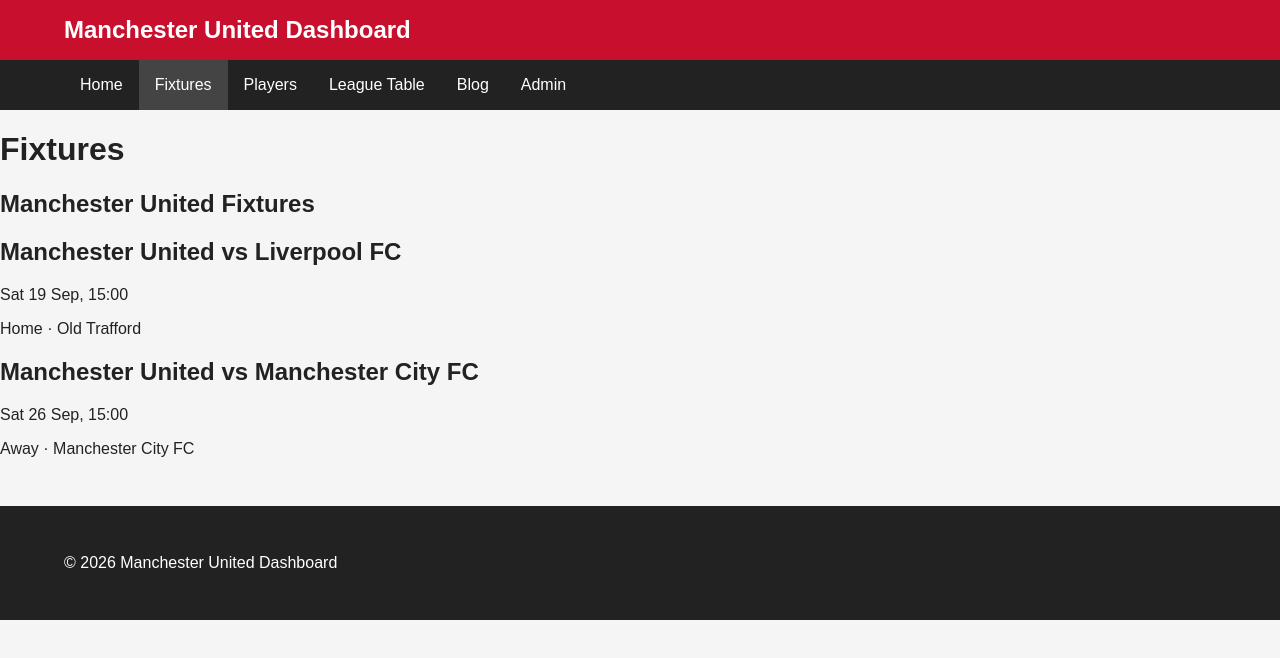
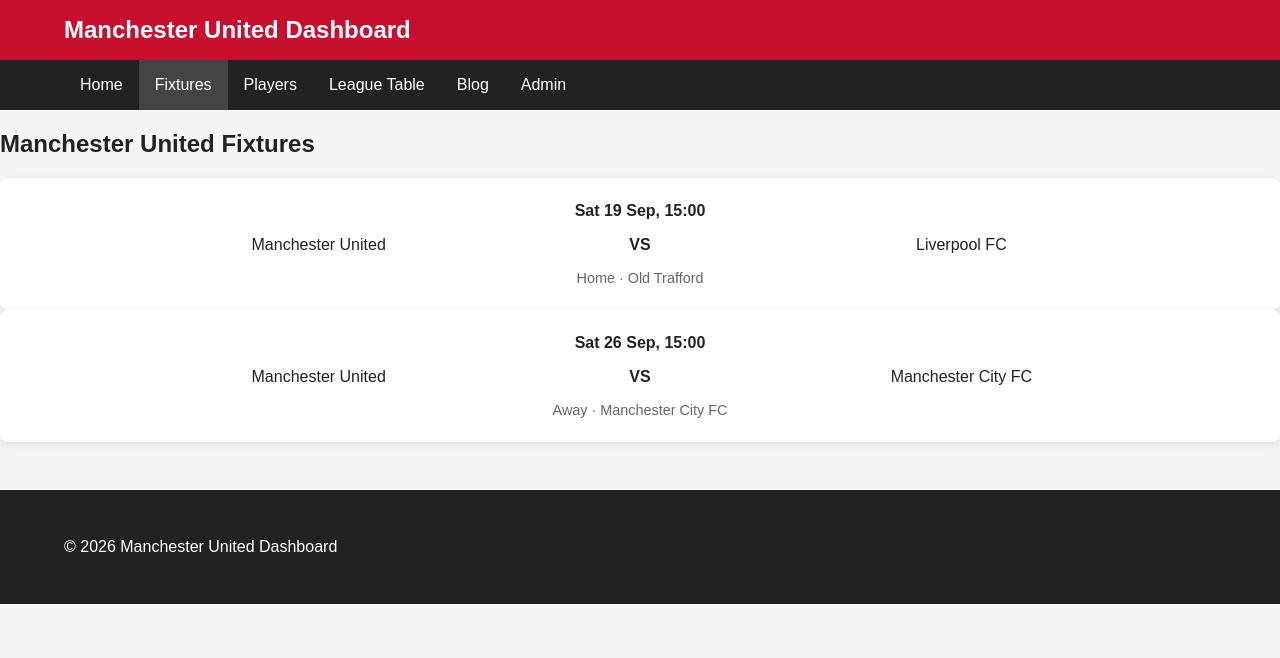
Before and after one commit to RichBurman/United-Website-Rebuild, an Angular app: page /fixtures in a window 1280 px wide. Shown: the top 658 px of the page. Built offline with nearby package versions, Linux system fonts and the light colour scheme.

Commit message:
feat: implement fixture card component with styling and tests; update fixtures page to use fixture card component

```diff
--- /dev/null
+++ b/src/app/components/fixture-card/fixture-card.css
@@ -0,0 +1,34 @@
+.fixture-card {
+  background: white;
+  border-radius: 8px;
+  padding: 1.5rem;
+  box-shadow: 0 2px 8px rgb(0 0 0 / 10%);
+}
+
+.fixture-date {
+  text-align: center;
+  font-weight: 700;
+  margin-bottom: 1rem;
+}
+
+.fixture-content {
+  display: grid;
+  grid-template-columns: 1fr auto 1fr;
+  align-items: center;
+  gap: 1rem;
+}
+
+.team {
+  text-align: center;
+}
+
+.vs {
+  font-weight: 700;
+}
+
+.fixture-venue {
+  margin-top: 1rem;
+  text-align: center;
+  font-size: 0.9rem;
+  color: #666;
+}
--- /dev/null
+++ b/src/app/components/fixture-card/fixture-card.html
@@ -0,0 +1,25 @@
+<article class="fixture-card">
+  <div class="fixture-date">
+    {{ fixture().date | date:'EEE d MMM, HH:mm' }}
+  </div>
+
+  <div class="fixture-content">
+    <div class="team">
+      <span>Manchester United</span>
+    </div>
+
+    <div class="vs">
+      VS
+    </div>
+
+    <div class="team">
+      <span>{{ fixture().opponent }}</span>
+    </div>
+  </div>
+
+  <div class="fixture-venue">
+    {{ fixture().homeMatch ? 'Home' : 'Away' }}
+    ·
+    {{ fixture().venue }}
+  </div>
+</article>
--- /dev/null
+++ b/src/app/components/fixture-card/fixture-card.ts
@@ -0,0 +1,13 @@
+import { Component, input } from '@angular/core';
+import { Fixture } from '../../models/fixture';
+import { DatePipe } from '@angular/common';
+
+@Component({
+  selector: 'app-fixture-card',
+  imports: [DatePipe],
+  templateUrl: './fixture-card.html',
+  styleUrl: './fixture-card.css',
+})
+export class FixtureCard {
+  fixture = input.required<Fixture>();
+}
--- a/src/app/pages/fixtures/fixtures.html
+++ b/src/app/pages/fixtures/fixtures.html
@@ -1,29 +1,13 @@
-<h1>Fixtures</h1>
-
 <section class="fixtures-page">
   <div class="container">
     <h1>Manchester United Fixtures</h1>
 
     @if (fixtures$ | async; as fixtures) {
-      @for (fixture of fixtures; track fixture.id) {
-        <article class="fixture">
-          <h2>
-            Manchester United
-            vs
-            {{ fixture.opponent }}
-          </h2>
-
-          <p>
-            {{ fixture.date | date:'EEE d MMM, HH:mm' }}
-          </p>
-
-          <p>
-            {{ fixture.homeMatch ? 'Home' : 'Away' }}
-            ·
-            {{ fixture.venue }}
-          </p>
-        </article>
-      }
+      <div class="fixtures-grid">
+        @for (fixture of fixtures; track fixture.id) {
+          <app-fixture-card [fixture]="fixture" />
+        }
+      </div>
     }
   </div>
 </section>
--- a/src/app/pages/fixtures/fixtures.ts
+++ b/src/app/pages/fixtures/fixtures.ts
@@ -1,10 +1,11 @@
 import { Component, inject } from '@angular/core';
 import { FixtureService } from '../../services/fixture';
+import { FixtureCard } from '../../components/fixture-card/fixture-card';
 import { AsyncPipe, DatePipe } from '@angular/common';
 
 @Component({
   selector: 'app-fixtures',
-  imports: [AsyncPipe, DatePipe],
+  imports: [AsyncPipe, DatePipe, FixtureCard],
   templateUrl: './fixtures.html',
   styleUrl: './fixtures.css',
 })
```
Also changed, not shown: 1 other file (tests, documents, lock files or other folders).
